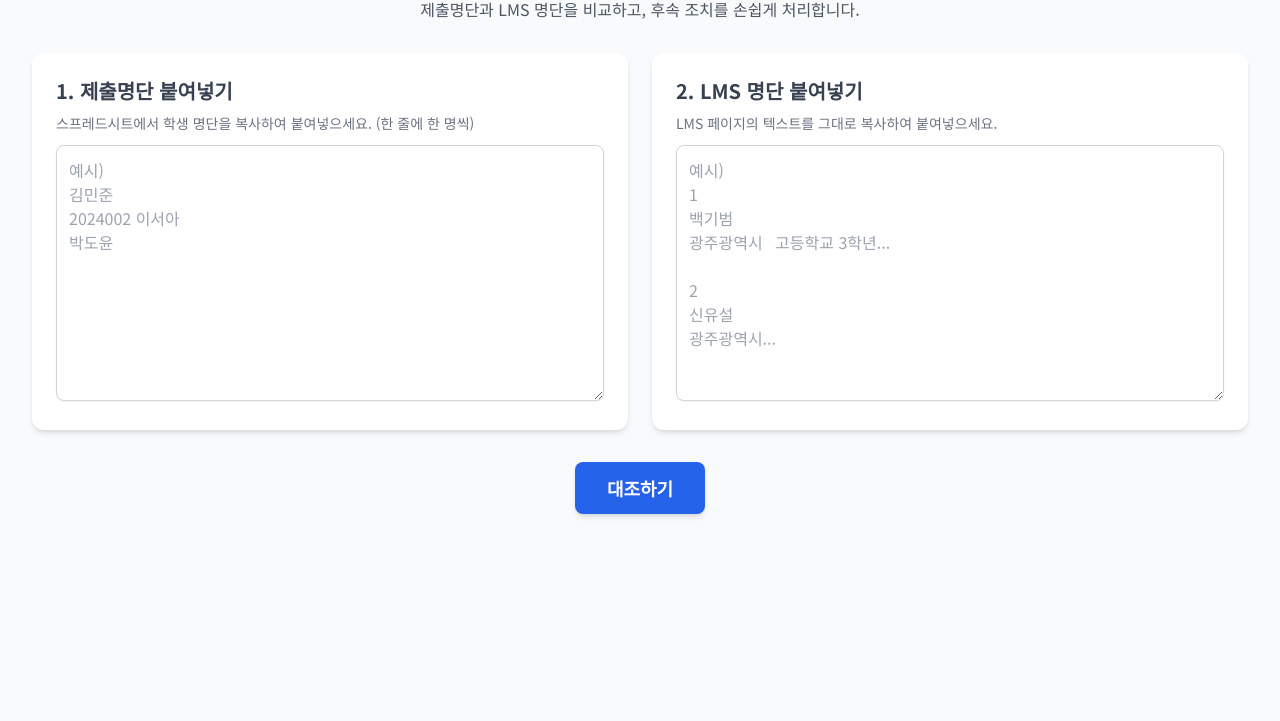
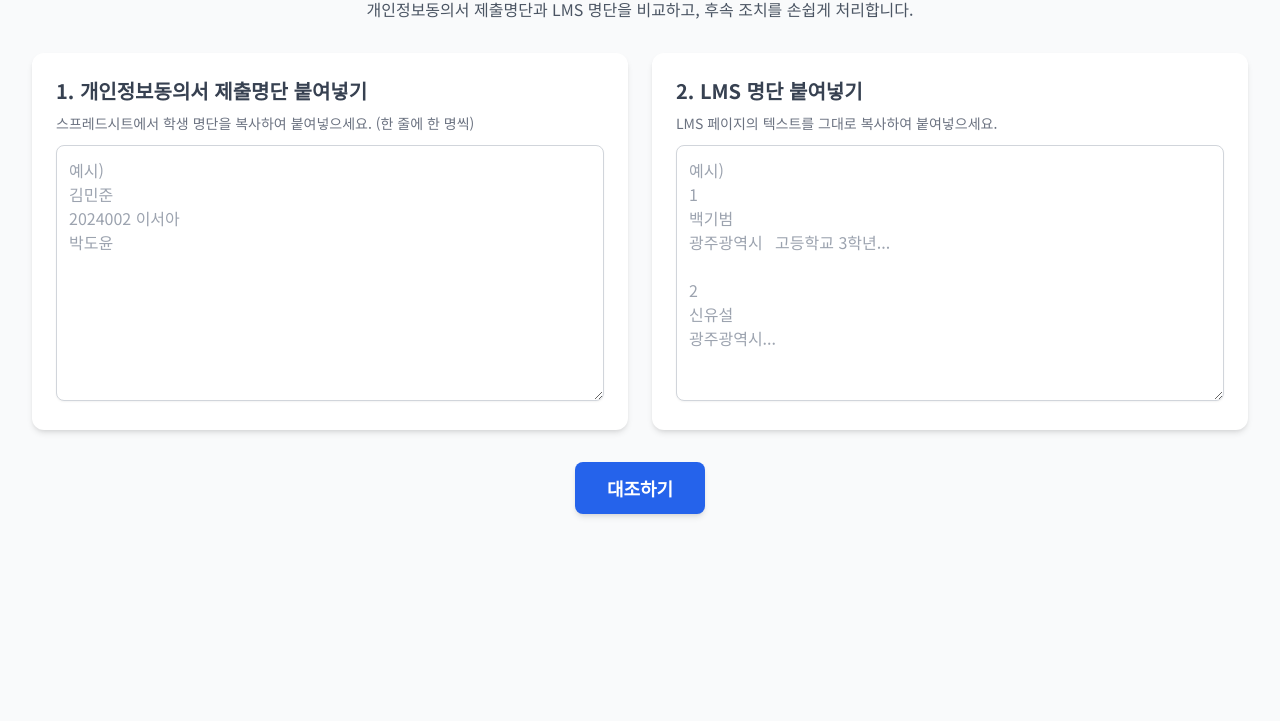
Before and after one commit to juuyeoon/Student-List-Comparator, a website: page index.html in a window 1280 px wide. Shown: the part 79-800 px from the top of the page. Drawn offline with nearby package versions, Linux system fonts and the light colour scheme.

Commit message:
제출명단 -> 개인정보제출명단으로 변경

```diff
--- a/index.html
+++ b/index.html
@@ -29,7 +29,7 @@
         <!-- Header -->
         <header class="text-center mb-8">
             <h1 class="text-3xl font-bold text-gray-800">학생 명단 대조 시스템</h1>
-            <p class="text-gray-600 mt-2">제출명단과 LMS 명단을 비교하고, 후속 조치를 손쉽게 처리합니다.</p>
+            <p class="text-gray-600 mt-2">개인정보동의서 제출명단과 LMS 명단을 비교하고, 후속 조치를 손쉽게 처리합니다.</p>
         </header>
 
         <!-- Input Section -->
@@ -38,7 +38,7 @@
 
                 <!-- Left: Submitted List Input -->
                 <div class="bg-white p-6 rounded-xl shadow-md">
-                    <h2 class="text-xl font-semibold text-gray-700 mb-2">1. 제출명단 붙여넣기</h2>
+                    <h2 class="text-xl font-semibold text-gray-700 mb-2">1. 개인정보동의서 제출명단 붙여넣기</h2>
                     <p class="text-sm text-gray-500 mb-3">스프레드시트에서 학생 명단을 복사하여 붙여넣으세요. (한 줄에 한 명씩)</p>
                     <textarea id="submittedList" class="w-full h-64 p-3 border border-gray-300 rounded-lg shadow-sm focus:ring-2 focus:ring-blue-500 focus:border-blue-500 transition-shadow" placeholder="예시)&#10;김민준&#10;2024002 이서아&#10;박도윤"></textarea>
                 </div>
```
